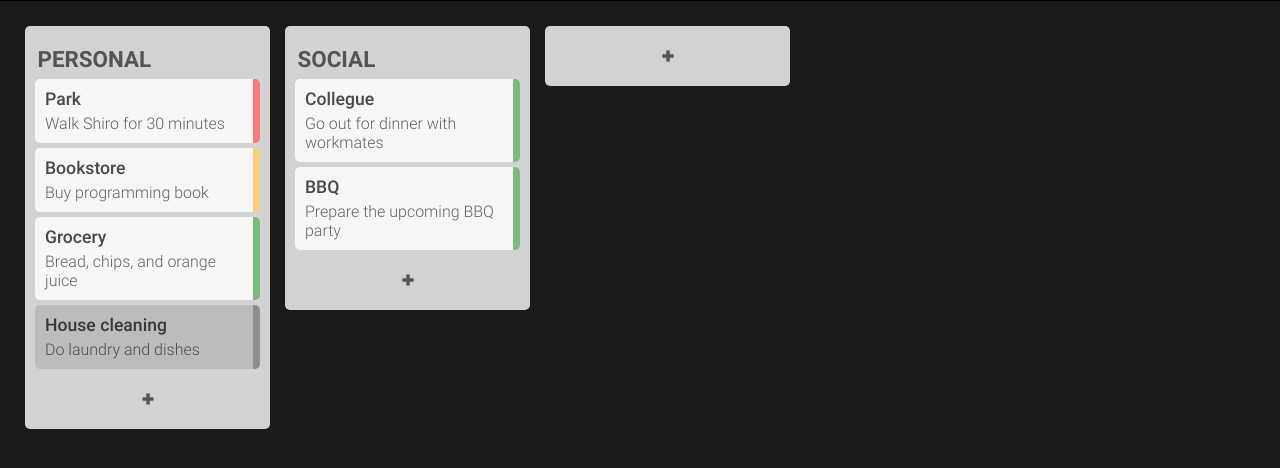
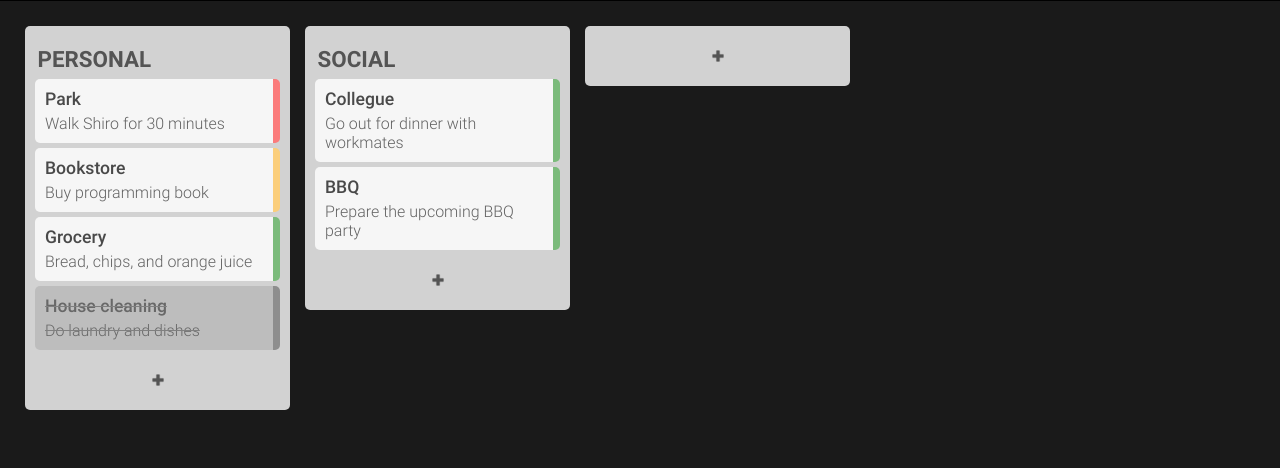
Before and after one commit to nzxf/todo, a website built with webpack: page dist/index.html in a window 1280 px wide. Shown: the part 44-512 px from the top of the page. Built offline with Linux system fonts and the light colour scheme.

Commit message:
Add the status of each task and auto sort it.

```diff
--- a/src/seeds.js
+++ b/src/seeds.js
@@ -9,7 +9,7 @@ const Project = (name, content) => {
 
 let allProjects = [];
 
-const addTask = (name, title, text, priority, due = [0,0,0,0,0], created = timeCreation()) => {
+const addTask = (name, title, text, priority, status = 'on progress', due = [0,0,0,0,0], created = timeCreation()) => {
   if (allProjects.find((project) => project.name == name.toLowerCase())) {
     // console.log('Add it to the existed project');
     let projectIndex = allProjects.findIndex((project) => project.name === name.toLowerCase());
@@ -17,6 +17,7 @@ const addTask = (name, title, text, priority, due = [0,0,0,0,0], created = timeC
       title: title,
       text: text,
       priority: priority,
+      status: status,
       due: due,
       created: created,
     });
@@ -29,6 +30,7 @@ const addTask = (name, title, text, priority, due = [0,0,0,0,0], created = timeC
           title: title,
           text: text,
           priority: priority,
+          status: status,
           due: due,
           created: created,
         },
@@ -40,13 +42,13 @@ const addTask = (name, title, text, priority, due = [0,0,0,0,0], created = timeC
 // INPUT TESTER
 // (all mixed: upper+lowercase name)
 // Complete data
-addTask('personal', 'bookstore', 'Buy programming book', 'medium', [2, 23, 11, 5, 2023], [4, 23, 11, 5, 2023]);
+addTask('personal', 'bookstore', 'Buy programming book', 'medium', 'on progress', [2, 23, 11, 5, 2023], [4, 23, 11, 5, 2023]);
 // no due date
-addTask('Personal', 'grocery', 'Bread, chips, and orange juice', 'low', [3, 54, 20, 9, 2023]);
-addTask('personal', 'Park', 'walk Shiro for 30 minutes', 'high', [2, 23, 11, 5, 2023]);
+addTask('Personal', 'grocery', 'Bread, chips, and orange juice', 'low', 'on progress',[3, 54, 20, 9, 2023]);
+addTask('personal', 'Park', 'walk Shiro for 30 minutes', 'high','on progress', [2, 23, 11, 5, 2023]);
 // no created date & due date
-addTask('social', 'Collegue', 'go out for dinner with workmates', 'low');
+addTask('social', 'Collegue', 'go out for dinner with workmates', 'low', 'on progress');
 addTask('Social', 'BBQ', 'Prepare the upcoming BBQ party', 'low');
-addTask('personal', 'house cleaning', 'Do laundry and dishes', 'zero');
+addTask('personal', 'house cleaning', 'Do laundry and dishes', 'zero', 'complete');
 
 export { allProjects };
--- a/src/style.css
+++ b/src/style.css
@@ -105,7 +105,7 @@ body {
 .main-body {
   padding: 25px;
   display: grid;
-  grid-template-columns: repeat(auto-fill, 245px);
+  grid-template-columns: repeat(auto-fill, 265px);
   grid-template-rows: repeat(5, 1fr);
   gap: 15px;
 
@@ -136,7 +136,7 @@ body {
 }
 
 .list-container {
-  width: 225px;
+  width: 245px;
   height: auto;
   background-color: rgba(255, 255, 255, 0.8);
   padding: 10px;
@@ -271,7 +271,8 @@ input,
 .list-time,
 .list-date,
 .list-due,
-.list-priority {
+.list-priority,
+.list-status {
   color: rgba(0, 0, 0, 0.3);
   font-family: 'myFontLight';
   font-size: 0.8rem;
@@ -281,7 +282,7 @@ input,
   height: fit-content;
 }
 
-.list-container>.button-container {
+.list-container > .button-container {
   display: grid;
   grid-template-columns: 1fr auto auto;
 }
@@ -308,9 +309,13 @@ input,
 }
 .priority-zero {
   border-right: solid 7.5px rgba(97, 97, 97, 0.5);
-  background-color: rgba(0, 0, 0, 0.1);
+  background-color: rgba(107, 107, 107, 0.2);
 }
-
+.priority-zero>.mid-list>.list-title,
+.priority-zero>.mid-list>.list-text {
+  text-decoration: grey line-through;
+  color: rgba(0, 0, 0, 0.45);
+}
 
 /* PRIORITY INPUT */
 .priority-container {
@@ -354,14 +359,13 @@ input,
   gap: 2.5px;
 }
 
-.due-container>input {
+.due-container > input {
   height: 1.6rem;
   background-color: transparent;
   border: solid 1px rgba(128, 128, 128, 0.3);
 }
 
-
-@media only screen and (max-width: 700px){
+@media only screen and (max-width: 700px) {
   .navbar {
     grid-template-columns: 1fr 0 0;
     padding-left: 45px;
--- a/src/utils.js
+++ b/src/utils.js
@@ -27,7 +27,7 @@ const deleteButton = (data, parent, targetArr, targetIndex) => {
 };
 const priorityMaker = (parent, scaleArray, defaultScale) => {
   const priorityContainer = elMaker('div', parent, '', 'priority-container');
-  const priority = elMaker('div', priorityContainer, 'priority:', 'priority');
+  const priority = elMaker('div', priorityContainer, 'Priority:', 'priority');
   for (let i = 0; i < scaleArray.length; i++) {
     const radioInput = elMaker(
       'input',
@@ -96,12 +96,25 @@ const dueTranslator = (hourInput, dayInput) => {
   }
 };
 
-const checkboxMaker = (parent) => {
+const checkboxMaker = (data, parent, indextProject, indexList) => {
   const checkboxContainer = elMaker('form', parent, '', 'checkbox-container');
   const checkbox = elMaker('input', checkboxContainer, '', 'checkbox');
+  checkbox.setAttribute('data-project', indextProject)
+  checkbox.setAttribute('data-list', indexList)
   checkbox.setAttribute('type', 'checkbox');
   checkbox.addEventListener('change', () => {
-    console.log('checkbox marked');
+    let currentStatus = data[indextProject].content[indexList].status
+    if (currentStatus === 'on progress'){
+      data[indextProject].content[indexList].status = 'complete'
+      data[indextProject].content[indexList].priority = 'zero'
+    } else {
+      data[indextProject].content[indexList].status = 'on progress'
+      data[indextProject].content[indexList].priority = 'low'
+    }
+    // SAVED USER DATA
+    localStorage.setItem('user', JSON.stringify(data));
+    // UPDATE DATA DISPLAY
+    return fillData(reProject(data), document.querySelector('.main-body'));
   });
 };
 // ADD SEQUENCE
@@ -182,6 +195,7 @@ const submitAddButton = (data, parent, indexProject) => {
           title: '',
           text: 'empty',
           priority: priorityInput,
+          status: 'on progress',
           created: timeCreation(),
           due: dueTranslator(dueTimeInput, dueDayInput),
         });
@@ -191,6 +205,7 @@ const submitAddButton = (data, parent, indexProject) => {
           title: titleInput,
           text: textInput,
           priority: priorityInput,
+          status: 'on progress',
           created: timeCreation(),
           due: dueTranslator(dueTimeInput, dueDayInput),
         });
@@ -289,6 +304,7 @@ const submitEditButton = (data, parent, indexProject, indexList) => {
         title: document.querySelector('.title-input').value,
         text: document.querySelector('.text-input').value,
         priority: document.querySelector('.priority:checked').value,
+        status: 'on progress',
         created: timeCreation(),
         due: dueTranslator(dueTimeInput, dueDayInput),
       });
@@ -369,7 +385,7 @@ const fillData = (data, parent) => {
           'button-container',
           'hidden'
         );
-        // checkboxMaker(buttonContainer)
+        checkboxMaker(data, buttonContainer, i, j)
         editButton(data, buttonContainer, i, j);
         deleteButton(data, buttonContainer, data[i].content, j);
         // MID LIST
@@ -411,9 +427,15 @@ const fillData = (data, parent) => {
         elMaker(
           'div',
           bottomList,
+          `status: ${data[i].content[j].status}`,
+          'list-status'
+        );
+        elMaker(
+          'div',
+          bottomList,
           `${data[i].content[j].priority} priority`,
           'list-priority'
-        ); // BOTH
+        );
         // SHOW BUTTONS WHEN SELECTED
         hideAllButOne(listContainer, 'click', buttonContainer, bottomList);
       }
```
Also changed, not shown: dist/bundle.js.
